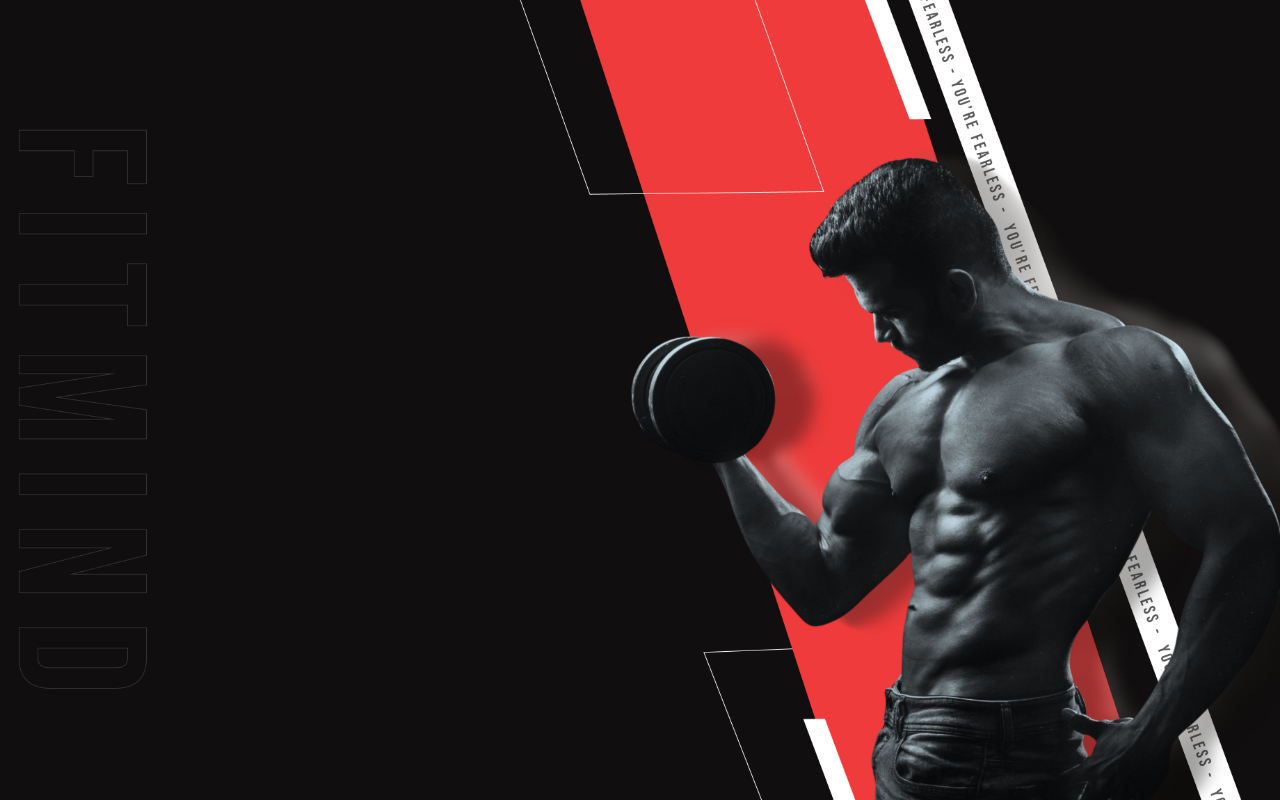
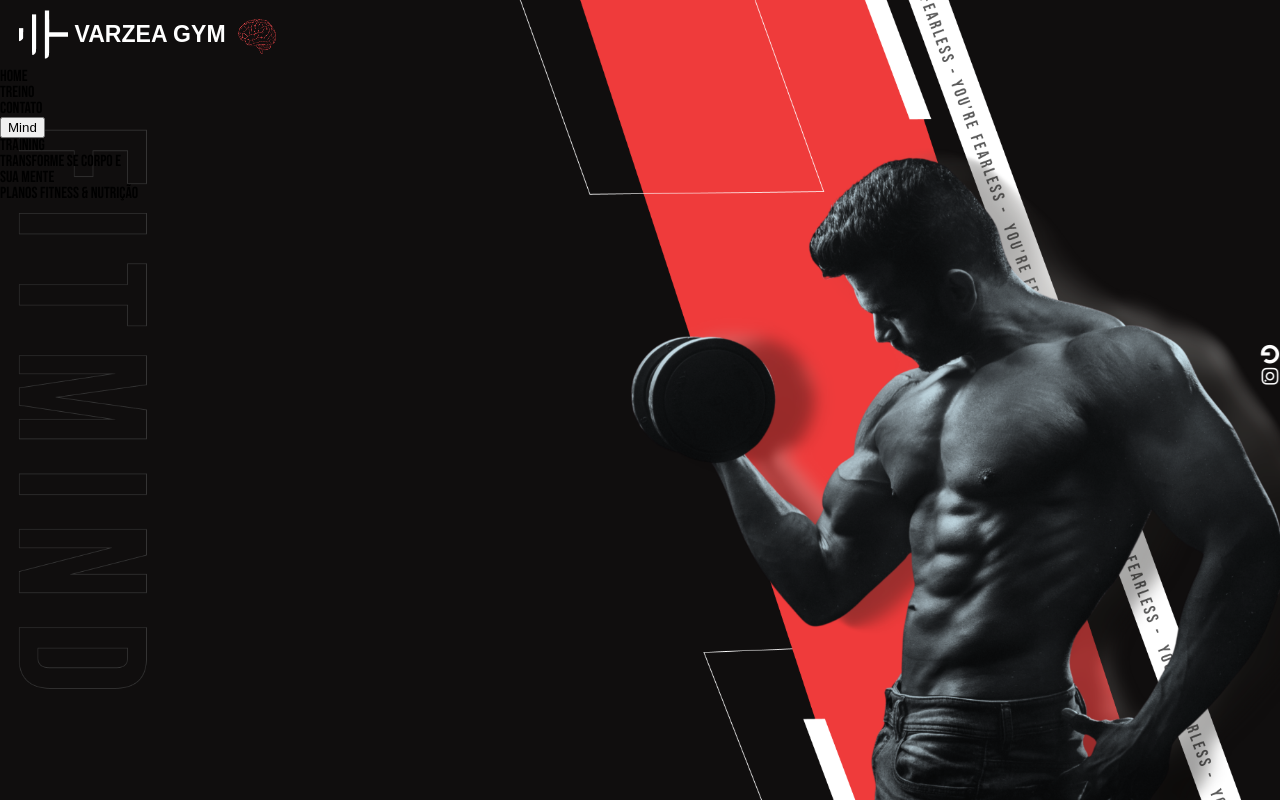
Before and after one commit to vilmarmichelsfilho/SEPE2K25, a plain HTML site: page index3.html in a window 1280 px wide. Drawn offline with Linux system fonts and the light colour scheme; a web font is replaced by a local one.

Commit message:
Alguns ajuste mais inicio da pagina de planos e treino

```diff
--- a/index3.html
+++ b/index3.html
@@ -9,6 +9,45 @@
     <script src="https://kit.fontawesome.com/63d78986c8.js" crossorigin="anonymous"></script>
 </head>
 <body>
+    <header>
+        <div class="logo-container">
+ <img src="images/logo.png" alt="Logo Academia" class="logo">
+            <span class="logo-text">VARZEA GYM</span>
+            <img src="images/brain.png" alt="Brain" class="logo-brain">
+        </div>
+        <div class="Menu">
+  <nav>
+                <ul>
+                    <li>
+                        <a href="index2.html">Home</a>
+                    </li>
+                    <li>
+                        <a href="index3.html">Treino</a>
+                    </li>
+                    <li>
+                        <a href="#">Contato</a>
+                    </li>
+                    <li>
+                        <p><button>Mind</button></p>
+                    </li>
+                </ul>
+            </nav>
+        </div>
+            <section class="banner">
+         <h1>TRAINING</h1>
+         <h3>TRANSFORME SE CORPO E <br> SUA MENTE</h3>
+        </section>
+        <div class="redesSociais">
+            <p><a href="https://www.instagram.com/varzea._gym?igsh=bDJqd3NhbzU3cGk5"><i class="fa-brands fa-instagram"></i></a>
+            <a href=""><i class="fa-brands fa-google"></i></a>
+            </p>
+        </div>
+    </header>
+    <main>
 
+        <section class="PlanosENutrição">
+    <h2>Planos Fitness & Nutrição</h2>
+        </section>
+    </main>
 </body>
 </html>
```
Also changed, not shown: index2.html (+7 -9 lines).
